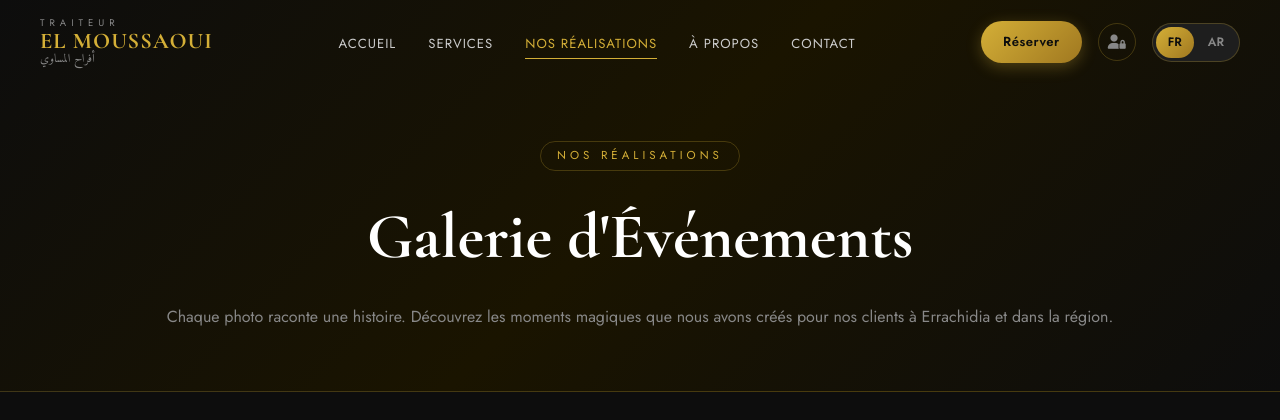
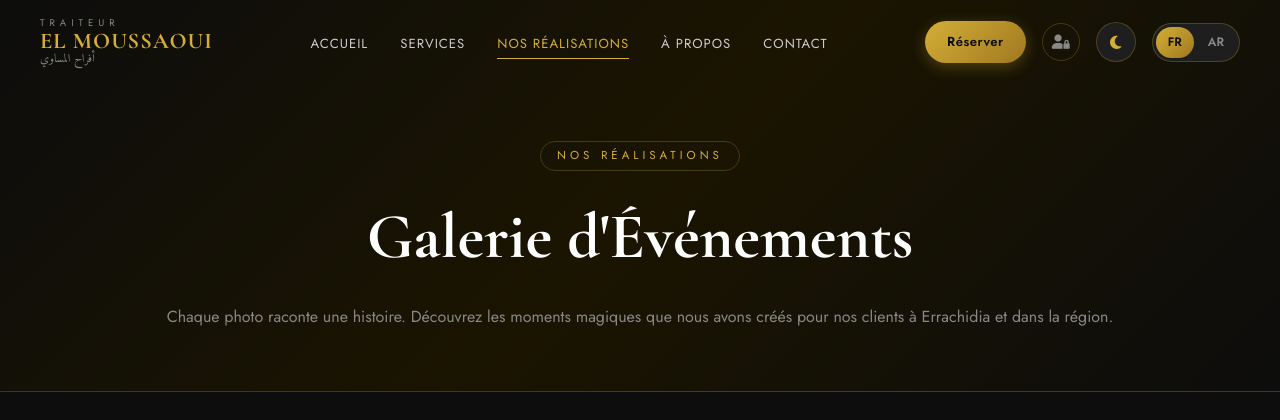
Before and after one commit to itsimrane/traiteur-elmoussaoui, a PHP site: page /Traiteur_Elmoussaoui/pages/galerie.php in a window 1280 px wide. Shown: the top 420 px of the page. Run offline with PHP 8.4, Linux system fonts and the light colour scheme; data that the repository does not hold is empty.

Commit message:
ajout light mode

```diff
--- a/css/style.css
+++ b/css/style.css
@@ -27,6 +27,46 @@
   --ff-body:      'Jost', sans-serif;
   --ff-arabic:    'Amiri', serif;
 }
+
+/* ══════════════════════════════════════════════════════════════
+   LIGHT MODE — même identité (or + typographie + structure),
+   surfaces et textes inversés pour un rendu clair et premium.
+   Le Dark Mode ci-dessus reste la valeur par défaut du site.
+══════════════════════════════════════════════════════════════ */
+[data-theme="light"] {
+  --gold:         #B8952E;
+  --gold-light:   #D4AF37;
+  --gold-dark:    #8A6D1F;
+  --gold-pale:    #FFFDF6;
+  --dark:         #FAF8F4;
+  --dark-2:       #F2EEE4;
+  --dark-3:       #FFFFFF;
+  --dark-card:    #FFFFFF;
+  --white:        #201C14;
+  --cream:        #4A3F2A;
+  --text-muted:   #6B6558;
+  --text-light:   #3D382E;
+  --border:       rgba(184,149,46,0.3);
+  --shadow:       0 16px 44px rgba(120,100,50,0.10);
+  --shadow-gold:  0 8px 26px rgba(184,149,46,0.18);
+}
+[data-theme="light"] body { background: var(--dark); }
+[data-theme="light"] .whatsapp-float,
+[data-theme="light"] .scroll-top { box-shadow: 0 6px 20px rgba(0,0,0,.15); }
+[data-theme="light"] ::-webkit-scrollbar-track { background: #EFE9DC; }
+
+/* ── Bouton de bascule de thème ────────────────────────────── */
+.theme-toggle {
+  width: 40px; height: 40px; border-radius: 50%;
+  border: 1px solid var(--border); background: var(--dark-3);
+  color: var(--gold); cursor: pointer; display: flex;
+  align-items: center; justify-content: center; font-size: .95rem;
+  transition: var(--transition); flex-shrink: 0;
+}
+.theme-toggle:hover { border-color: var(--gold); transform: rotate(15deg); }
+.theme-toggle .fa-sun { display: none; }
+[data-theme="light"] .theme-toggle .fa-moon { display: none; }
+[data-theme="light"] .theme-toggle .fa-sun { display: inline-block; }
 
 /* ── Reset & Base ───────────────────────────────────────────── */
 *, *::before, *::after { box-sizing: border-box; margin: 0; padding: 0; }
--- a/includes/navbar.php
+++ b/includes/navbar.php
@@ -7,8 +7,8 @@
 $navActive = $navActive ?? '';
 $isAdminConnected = function_exists('isAdmin') && isAdmin();
 $inPages = strpos($_SERVER['PHP_SELF'], '/pages/') !== false;
-$root = $inPages ? '../' : '';
-$base = $inPages ? '' : 'pages/';
+$root    = $inPages ? '../' : '';
+$base    = $inPages ? '' : 'pages/';
 ?>
 <header id="header">
   <nav class="navbar">
@@ -22,16 +22,11 @@ $base = $inPages ? '' : 'pages/';
       </a>
     </div>
     <ul class="nav-links" id="navLinks">
-      <li><a href="<?= $root ?>index.php" class="nav-link <?= $navActive === 'accueil' ? 'active' : '' ?>" data-fr="Accueil"
-          data-ar="الرئيسية">Accueil</a></li>
-      <li><a href="<?= $base ?>services.php" class="nav-link <?= $navActive === 'services' ? 'active' : '' ?>"
-          data-fr="Services" data-ar="خدماتنا">Services</a></li>
-      <li><a href="<?= $base ?>galerie.php" class="nav-link <?= $navActive === 'galerie' ? 'active' : '' ?>"
-          data-fr="Nos réalisations" data-ar="أعمالنا">Nos réalisations</a></li>
-      <li><a href="<?= $base ?>apropos.php" class="nav-link <?= $navActive === 'apropos' ? 'active' : '' ?>"
-          data-fr="À Propos" data-ar="من نحن">À Propos</a></li>
-      <li><a href="<?= $base ?>contact.php" class="nav-link <?= $navActive === 'contact' ? 'active' : '' ?>" data-fr="Contact"
-          data-ar="اتصل بنا">Contact</a></li>
+      <li><a href="<?= $root ?>index.php" class="nav-link <?= $navActive==='accueil'?'active':'' ?>" data-fr="Accueil" data-ar="الرئيسية">Accueil</a></li>
+      <li><a href="<?= $base ?>services.php" class="nav-link <?= $navActive==='services'?'active':'' ?>" data-fr="Services" data-ar="خدماتنا">Services</a></li>
+      <li><a href="<?= $base ?>galerie.php" class="nav-link <?= $navActive==='galerie'?'active':'' ?>" data-fr="Nos réalisations" data-ar="أعمالنا">Nos réalisations</a></li>
+      <li><a href="<?= $base ?>apropos.php" class="nav-link <?= $navActive==='apropos'?'active':'' ?>" data-fr="À Propos" data-ar="من نحن">À Propos</a></li>
+      <li><a href="<?= $base ?>contact.php" class="nav-link <?= $navActive==='contact'?'active':'' ?>" data-fr="Contact" data-ar="اتصل بنا">Contact</a></li>
     </ul>
     <div class="nav-actions">
       <a href="<?= $base ?>reservation.php" class="btn-reservation" data-fr="Réserver" data-ar="احجز الآن" data-html>
@@ -39,14 +34,22 @@ $base = $inPages ? '' : 'pages/';
       </a>
       <!-- ✅ Icône admin — toutes les pages -->
       <?php if ($isAdminConnected): ?>
-        <a href="<?= $root ?>admin/dashboard.php" class="nav-admin-icon connected" title="Panneau Admin — connecté">
-          <i class="fas fa-user-shield"></i>
-        </a>
+      <a href="<?= $root ?>admin/dashboard.php"
+         class="nav-admin-icon connected"
+         title="Panneau Admin — connecté">
+        <i class="fas fa-user-shield"></i>
+      </a>
       <?php else: ?>
-        <a href="<?= $root ?>admin/login.php" class="nav-admin-icon disconnected" title="Connexion Admin">
-          <i class="fas fa-user-lock"></i>
-        </a>
+      <a href="<?= $root ?>admin/login.php"
+         class="nav-admin-icon disconnected"
+         title="Connexion Admin">
+        <i class="fas fa-user-lock"></i>
+      </a>
       <?php endif; ?>
+      <button class="theme-toggle" id="themeToggle" title="Changer de thème">
+        <i class="fas fa-moon"></i>
+        <i class="fas fa-sun"></i>
+      </button>
       <div class="lang-switch">
         <span class="lang-option active" data-lang="fr">FR</span>
         <span class="lang-option" data-lang="ar">AR</span>
@@ -57,3 +60,24 @@ $base = $inPages ? '' : 'pages/';
     </div>
   </nav>
 </header>
+<script>
+  // Applique le thème mémorisé le plus tôt possible (limite le flash).
+  (function () {
+    var saved = localStorage.getItem('theme') || 'dark';
+    if (saved === 'light') document.documentElement.setAttribute('data-theme', 'light');
+  })();
+  document.addEventListener('DOMContentLoaded', function () {
+    var btn = document.getElementById('themeToggle');
+    if (!btn) return;
+    btn.addEventListener('click', function () {
+      var isLight = document.documentElement.getAttribute('data-theme') === 'light';
+      if (isLight) {
+        document.documentElement.removeAttribute('data-theme');
+        localStorage.setItem('theme', 'dark');
+      } else {
+        document.documentElement.setAttribute('data-theme', 'light');
+        localStorage.setItem('theme', 'light');
+      }
+    });
+  });
+</script>
```
Also changed, not shown: includes/admin-sidebar.php (+25 -1 lines).
